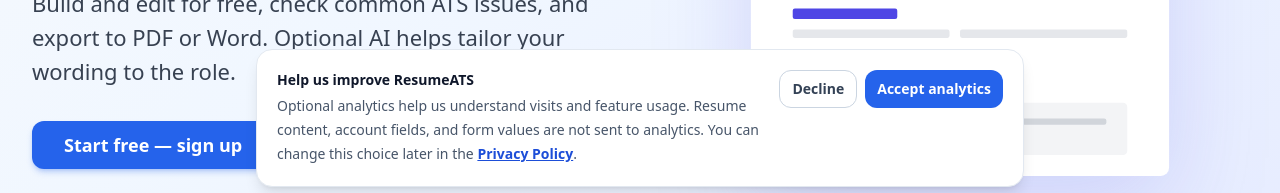
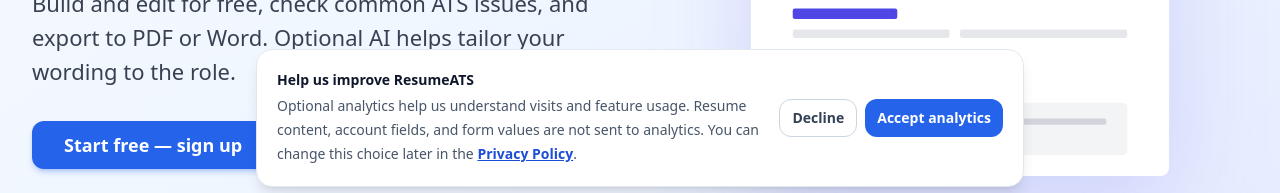
Before and after one commit to GiorgiKemo/ats-friendly-resume-builder, a React (Vite) app: page / in a window 1280 px wide. Shown: the part 533-726 px from the top of the page. Built offline with nearby package versions, Linux system fonts and the light colour scheme; no server answers.

Commit message:
Center analytics consent actions

```diff
--- a/src/components/AnalyticsConsentBanner.jsx
+++ b/src/components/AnalyticsConsentBanner.jsx
@@ -19,7 +19,7 @@
         aria-label="Analytics preferences"
         aria-describedby="analytics-consent-description"
       >
-        <div className={`flex flex-col ${compact ? 'gap-2.5' : 'gap-4'} sm:flex-row sm:items-start sm:justify-between`}>
+        <div className={`flex flex-col ${compact ? 'gap-2.5' : 'gap-4'} sm:flex-row sm:items-center sm:justify-between`}>
           <div className={compact ? 'min-w-0' : 'max-w-2xl'}>
             <h2 className="text-sm font-bold">Help us improve ResumeATS</h2>
             <p id="analytics-consent-description" className={`${compact ? 'mt-0.5 text-xs leading-5' : 'mt-1 text-sm leading-6'} text-slate-600 dark:text-slate-300`}>
```
Also changed, not shown: 1 other file (tests, documents, lock files or other folders).
